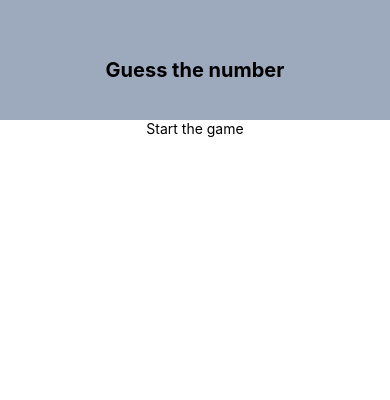
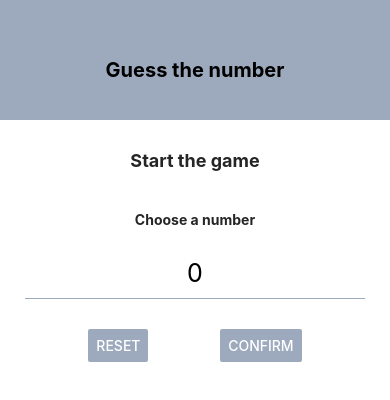
Before and after one commit to kevinRifelKaiser/guess-number-game, a React Native app: screen / in a window 390 px wide. Shown: the top 400 px of the page. Built offline with nearby package versions, Linux system fonts and the light colour scheme.

Commit message:
[feature] - create start game page layout and style up

```diff
--- a/src/screens/start-game/index.jsx
+++ b/src/screens/start-game/index.jsx
@@ -1,10 +1,28 @@
-import { View, Text } from 'react-native'
+import { View, Text, TextInput, Button } from 'react-native'
 import { styles } from './styles'
 
 const StartGame = () => {
   return(
     <View style={styles.container}>
-      <Text>Start the game</Text>
+      <Text style={styles.title}>Start the game</Text>
+      <View style={styles.inputContainer}>
+        <Text style={styles.label}>Choose a number</Text>
+        <TextInput style={styles.input} placeholder='0'/>
+      </View>
+      <View style={styles.buttomContainer}>
+        <Button
+          style={styles.button}
+          title='Reset'
+          onPress={() => null}
+          color='#9DAABE'
+        />
+        <Button
+          style={styles.button}
+          title='Confirm'
+          onPress={() => null}
+          color='#9DAABE'
+        />
+      </View>
     </View>
   );
 }
--- a/src/screens/start-game/styles.js
+++ b/src/screens/start-game/styles.js
@@ -3,6 +3,40 @@ import { StyleSheet } from "react-native"
 export const styles = StyleSheet.create({
   container: {
     flex: 1,
+    paddingHorizontal: 5,
+    paddingVertical: 10,
     alignItems: 'center'
+  },
+  title: {
+    fontSize: 18,
+    color: '#252525',
+    fontWeight: 'bold',
+    paddingVertical: 20
+  },
+  inputContainer: {
+    marginHorizontal: 20,
+    justifyContent: 'center',
+    alignItems: 'center'
+  },
+  label: {
+    paddingVertical: 20,
+    color: '#252525',
+    fontSize: 14,
+    fontWeight: 'bold'
+  },
+  input: {
+    width: '100%',
+    minWidth: 80,
+    textAlign: 'center',
+    fontSize: 25,
+    borderBottomColor: "#9DAABE",
+    borderBottomWidth: 1,
+    paddingVertical: 10
+  },
+  buttomContainer: {
+    flexDirection: 'row',
+    marginTop: 30,
+    width: '75%',
+    justifyContent: 'space-around'
   }
 });
```
